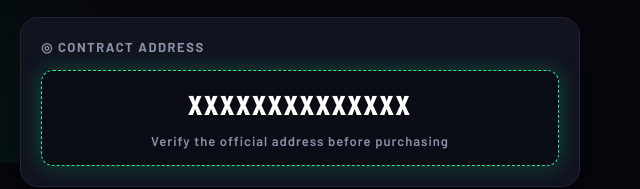
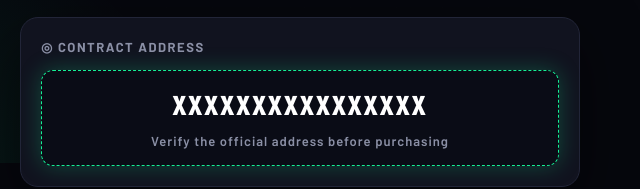
Before and after one commit to tankymans/runtoearn, a plain HTML site: page index.html in a window 1280 px wide. Shown: the part 637-826 px from the top of the page, 340-980 px from the left. Drawn offline with Linux system fonts and the light colour scheme.

Commit message:
Update index.html

```diff
--- a/index.html
+++ b/index.html
@@ -226,7 +226,7 @@
     <div class="ca-wrap">
       <div class="ca-top"><span>◎ Contract Address</span></div>
       <div id="caLocked">
-        <div class="ca-locked">XXXXXXXXXXXXXX<small>Verify the official address before purchasing</small></div>
+        <div class="ca-locked">XXXXXXXXXXXXXXXX<small>Verify the official address before purchasing</small></div>
       </div>
       <div class="ca-display" id="caDisplay">
         <div class="ca-value" id="caValue"></div>
```
